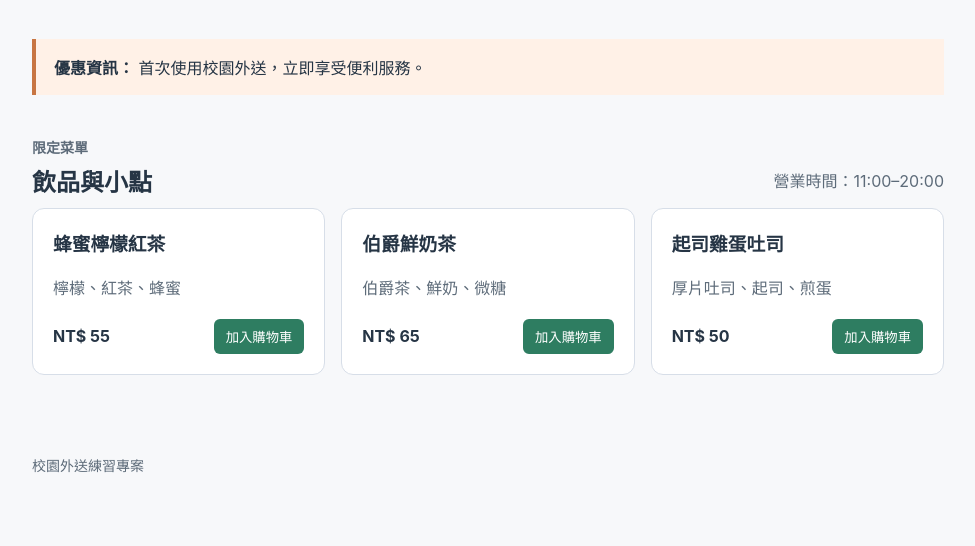
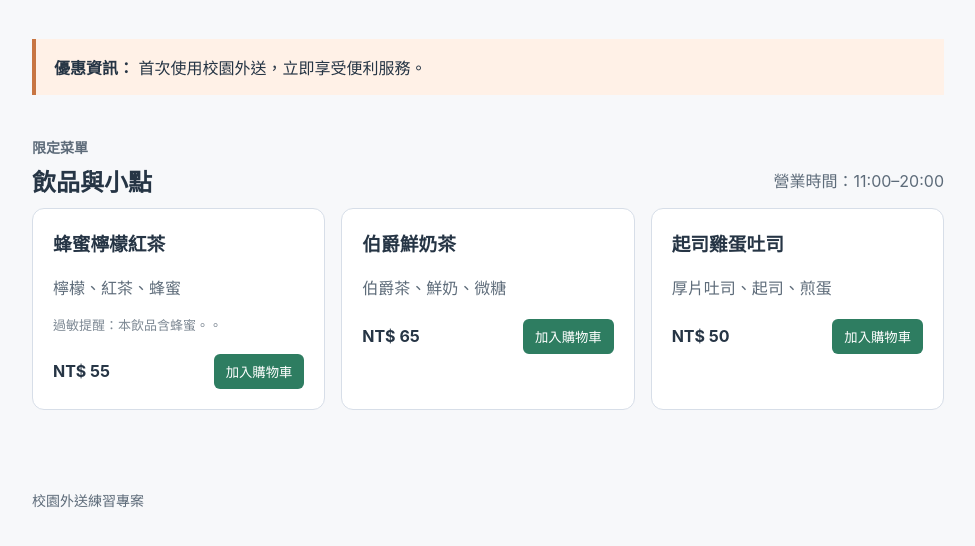
Before and after one commit to Working024686/menu-page, a plain HTML site: page index.html in a window 1280 px wide. Shown: the part 304-850 px from the top of the page, without its empty margins (152-1127 px from the left). Before the commit the page ends 829 px from the top, so only its background shows below. Drawn offline with Linux system fonts and the light colour scheme.

Commit message:
Add allergy warning for honey in menu item
Added allergy warning for honey in the drink description.

```diff
--- a/index.html
+++ b/index.html
@@ -40,6 +40,7 @@
           <article class="menu-item">
             <h3>蜂蜜檸檬紅茶</h3>
             <p>檸檬、紅茶、蜂蜜</p>
+            <p style="font-size: 13px; margin: 4px 0 0; opacity: 0.8;">過敏提醒：本飲品含蜂蜜。。</p>
             <div class="item-footer">
               <strong>NT$ 55</strong>
               <button type="button" data-item="蜂蜜檸檬紅茶">加入購物車</button>
```
